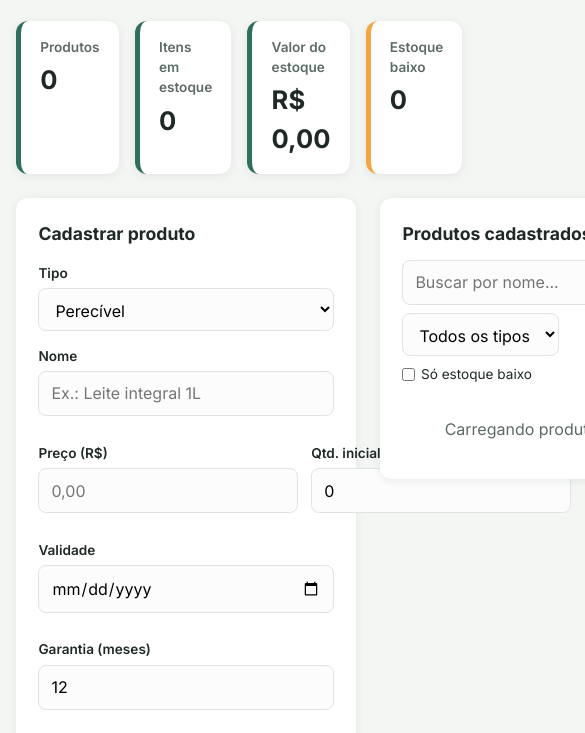
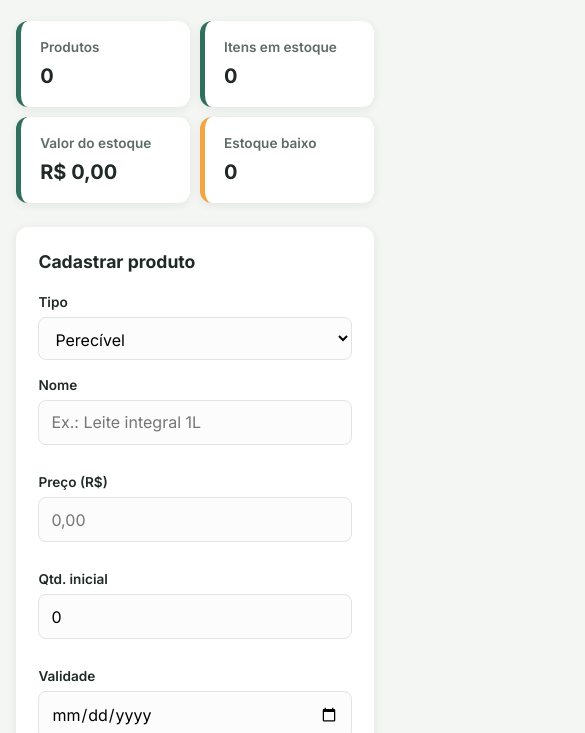
Before and after one commit to cleciobruno/estoque-facil, a plain HTML site: page frontend/index.html in a window 390 px wide. Shown: the part 115-848 px from the top of the page, 585 px wide, since content can reach past the window. Drawn offline with Linux system fonts and the light colour scheme; a script that the page names is missing.

Commit message:
style: layout responsivo

```diff
--- a/frontend/css/style.css
+++ b/frontend/css/style.css
@@ -15,6 +15,8 @@
 }
 
 * { box-sizing: border-box; margin: 0; padding: 0; }
+
+[hidden] { display: none !important; }
 
 body {
   font-family: "Inter", system-ui, sans-serif;
@@ -78,7 +80,8 @@ h2 { font-size: 1.1rem; margin-bottom: var(--espaco); }
 }
 .layout .painel { margin-bottom: 0; }
 
-.campo { display: flex; flex-direction: column; margin-bottom: 0.9rem; }
+.campo { display: flex; flex-direction: column; margin-bottom: 0.9rem; min-width: 0; }
+.campo input, .campo select { width: 100%; }
 .campo-duplo { display: grid; grid-template-columns: 1fr 1fr; gap: 0.8rem; }
 label { font-size: 0.85rem; font-weight: 600; margin-bottom: 0.3rem; }
 
@@ -175,3 +178,16 @@ input.invalido { border-color: var(--cor-erro); }
 .saida { color: var(--cor-erro); font-weight: 600; }
 
 .rodape { text-align: center; color: var(--cor-texto-suave); font-size: 0.85rem; padding: 1.5rem 0; }
+
+@media (max-width: 900px) {
+  .layout { grid-template-columns: 1fr; }
+  .resumo { grid-template-columns: repeat(2, 1fr); }
+}
+
+@media (max-width: 520px) {
+  .resumo { grid-template-columns: 1fr 1fr; gap: 0.6rem; }
+  .cartao-resumo p { font-size: 1.25rem; }
+  .campo-duplo { grid-template-columns: 1fr; gap: 0; }
+  .produto { grid-template-columns: 1fr; }
+  .produto__precos { text-align: left; }
+}
```
